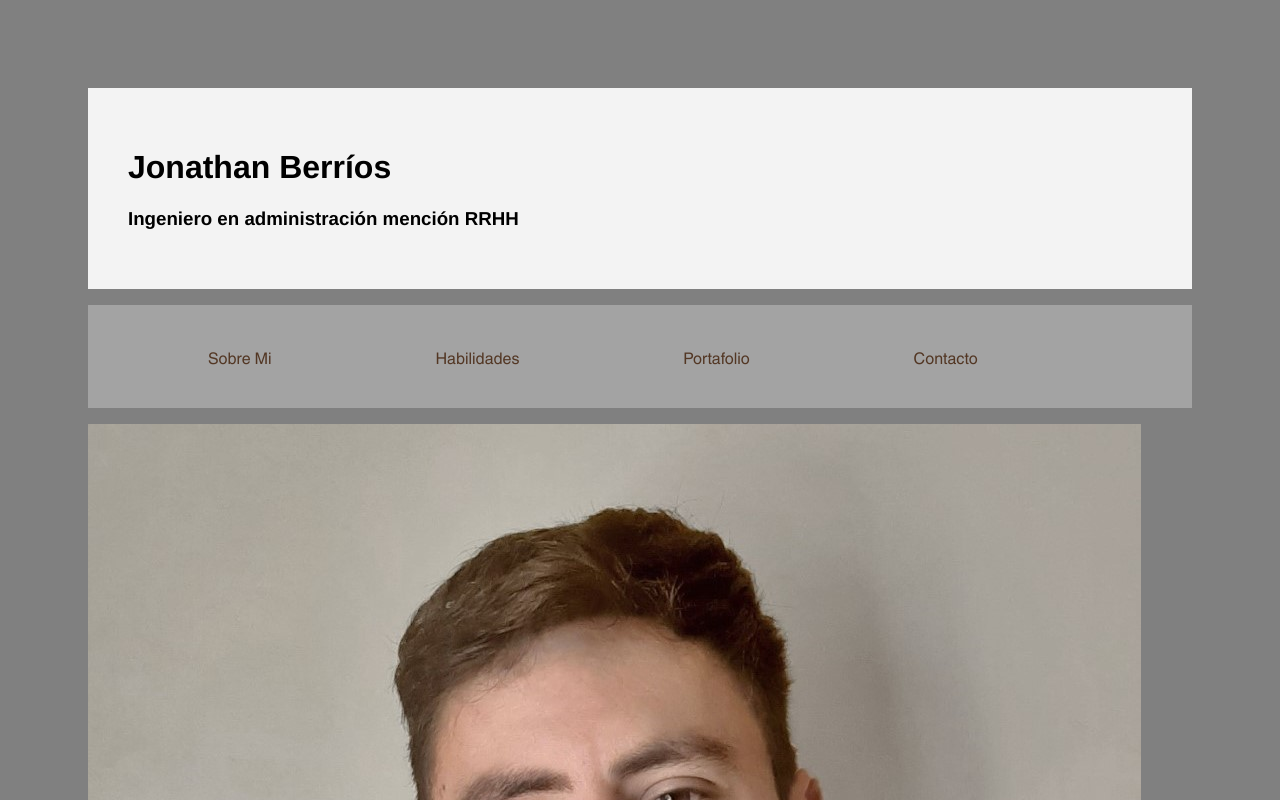
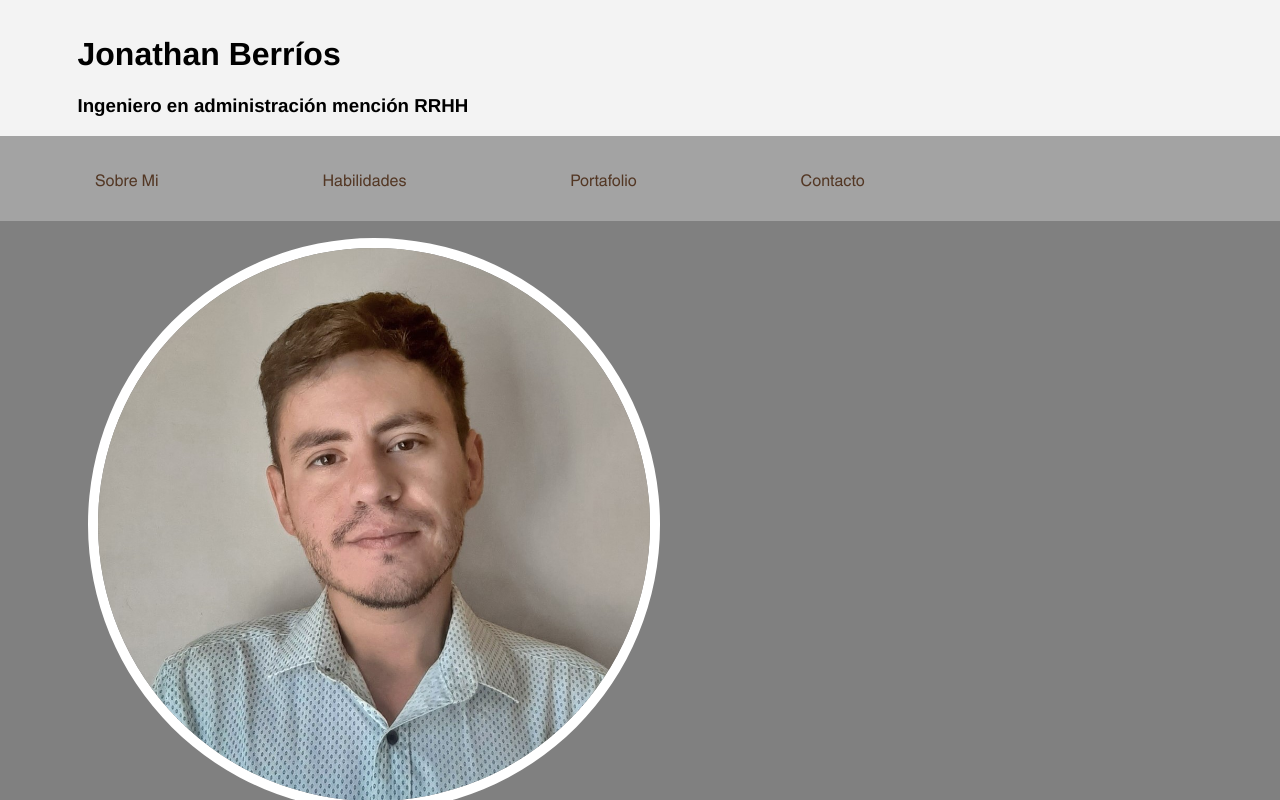
Before and after one commit to JonaBerrios/portafolio, a plain HTML site: page index.html in a window 1280 px wide. Shown: the top 800 px of the page. Drawn offline with Linux system fonts and the light colour scheme; files whose address does not match are found by name.

Commit message:
Agregar navbar fix

```diff
--- a/assets/css/style.css
+++ b/assets/css/style.css
@@ -13,20 +13,33 @@ body{
 
 header{
     background-color: rgb(243, 243, 243);
-    padding: 40px;
+    padding: 15px;
+    position: fixed;
+    left: 0;
+    top:0;
+    right:0;
 }
 
-nav{
+header h1,h3 {
+    padding-left: 5%;
 
+}
+
+header nav{
     background-color: rgb(163, 163, 163);
-    /* display: flex; */
-    /* align-items: center; */
+    position: fixed;
+    left: 0;
+    right:0;
 
+}
+
+main{
+    padding-top: 150px;
 }
 
 nav ul {
     list-style: none;
-    padding: 40px;
+    padding: 15px;
 }
 
 nav ul li {
@@ -49,26 +62,20 @@ nav ul li a:hover{
 
 }
 
-.about{
+#profilepic img{
+    border-radius: 50%;
+    border-width: 10px;
+    border-style: solid;
+    border-color: white;
+    width: 50%;
+}
+
+#about, #skills, #briefcase, #contact{
     background-color: rgb(243, 243, 243) ;
     padding: 40px;
     margin: 10px 0px;
 }
 
-.skills{
-    background-color: rgb(243, 243, 243) ;
-    padding: 40px;
-    margin: 10px 0px;
-}
 
-.briefcase{
-    background-color: rgb(243, 243, 243) ;
-    padding: 40px;
-    margin: 10px 0px;
-}
 
-.contact{
-    background-color: rgb(243, 243, 243) ;
-    padding: 40px;
-    margin: 10px 0px;
-}
+@media(min-width:1280px){
--- a/index.html
+++ b/index.html
@@ -18,27 +18,29 @@
         <h1>Jonathan Berríos</h1>
         <h3>Ingeniero en administración mención RRHH</h3>
 
+        <nav>
+            <ul>
+                <li> <a href="#about">Sobre Mi</a></li>
+                <li> <a href="#skills">Habilidades</a></li>
+                <li> <a href="#briefcase">Portafolio</a></li>
+                <li> <a href="#contact">Contacto</a></li>
+
+            </ul>
+        </nav>
+
     </header>
 
-    <nav>
-        <ul>
-            <li> <a href="#">Sobre Mi</a></li>
-            <li> <a href="#">Habilidades</a></li>
-            <li> <a href="#">Portafolio</a></li>
-            <li> <a href="#">Contacto</a></li>
 
-        </ul>
-    </nav>
 
 
     <main>
-        <div>
+        <div id="profilepic">
             <img src="assets/images/fotoperfil.jpg" alt="Foto de rostro">
 
         </div>
 
 
-        <section class="about">
+        <section id="about">
             <h2>Sobre Mi</h2>
             <p> Profesional con una educación integral en el área de la administración, especializado en RRHH, autodidacta en el área de la programación y data analytics.
 
@@ -49,7 +51,7 @@ Me considero una persona empatica, enfocado a los resultados, con gran capacidad
             </p>
         </section>
 
-        <section class="skills">
+        <section id="skills">
             <H2>Habilidades</H2>
 
             <article>
@@ -90,7 +92,7 @@ Me considero una persona empatica, enfocado a los resultados, con gran capacidad
 
         </section>
 
-        <section class="briefcase">
+        <section id="briefcase">
             <h2>Portafolio</h2>
 
                 <article>
@@ -116,7 +118,7 @@ Me considero una persona empatica, enfocado a los resultados, con gran capacidad
 
         </section>
 
-        <section class="contact">
+        <section id="contact">
             <h2>Contacto</h2>
 
             <Form>
```
